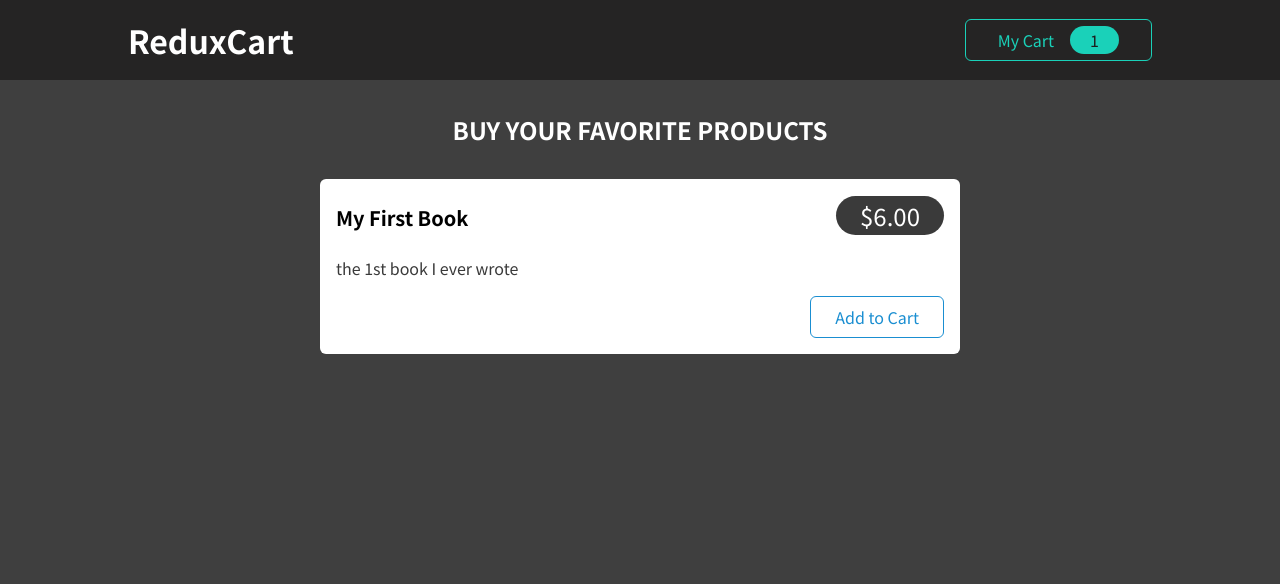
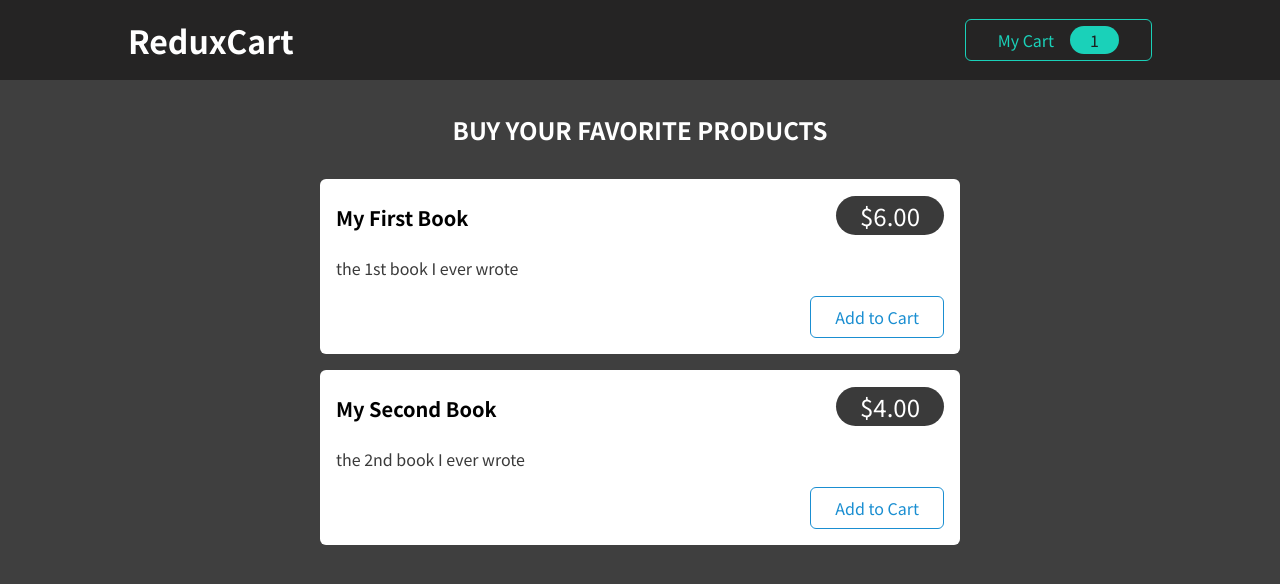
Before and after one commit to matherton/ReactCGSection19, a React (Create React App) app: page / in a window 1280 px wide. Shown: the top 584 px of the page. Built offline with nearby package versions, Linux system fonts and the light colour scheme.

Commit message:
mapped the DUMMY_PRODUCTS data into <ProductIem /> so that each object in array maps to a new instance of the component

```diff
--- a/src/components/Shop/Products.js
+++ b/src/components/Shop/Products.js
@@ -21,11 +21,13 @@ const Products = (props) => {
     <section className={classes.products}>
       <h2>Buy your favorite products</h2>
       <ul>
-        <ProductItem
-          title={DUMMY_PRODUCTS[0].title}
-          price={DUMMY_PRODUCTS[0].price}
-          description={DUMMY_PRODUCTS[0].description}
-        />
+        {DUMMY_PRODUCTS.map((product) => (
+          <ProductItem
+            title={product.title}
+            price={product.price}
+            description={product.description}
+          />
+        ))}
       </ul>
     </section>
   );
```
Also changed, not shown: 1 other file (tests, documents, lock files or other folders).
